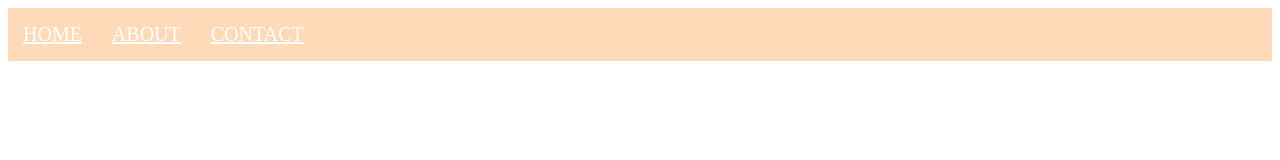
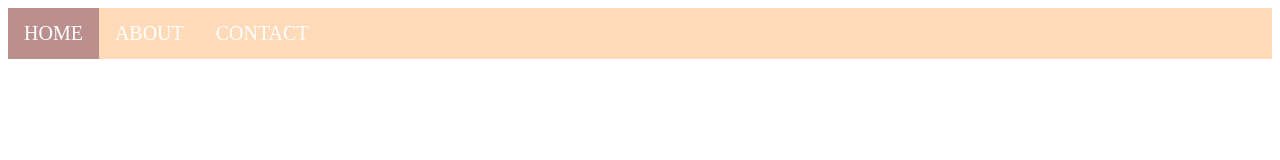
Before and after one commit to min27604/Wecode-study, a plain HTML site: page index.html in a window 1280 px wide. Drawn offline with Linux system fonts and the light colour scheme.

Commit message:
Update stylesheet

```diff
--- a/style.css
+++ b/style.css
@@ -7,7 +7,8 @@
     float: left;
     color: white;
     text-align: center;
-    padding: 15px 15px;
+    padding: 14px 16px;
+    text-decoration: none;
     font-size: 20px;
 }
 
@@ -17,7 +18,7 @@
 
 }
 
-.topnav a:active {
+.topnav a.active {
     background-color: RosyBrown;
     color: white;
 }
```
